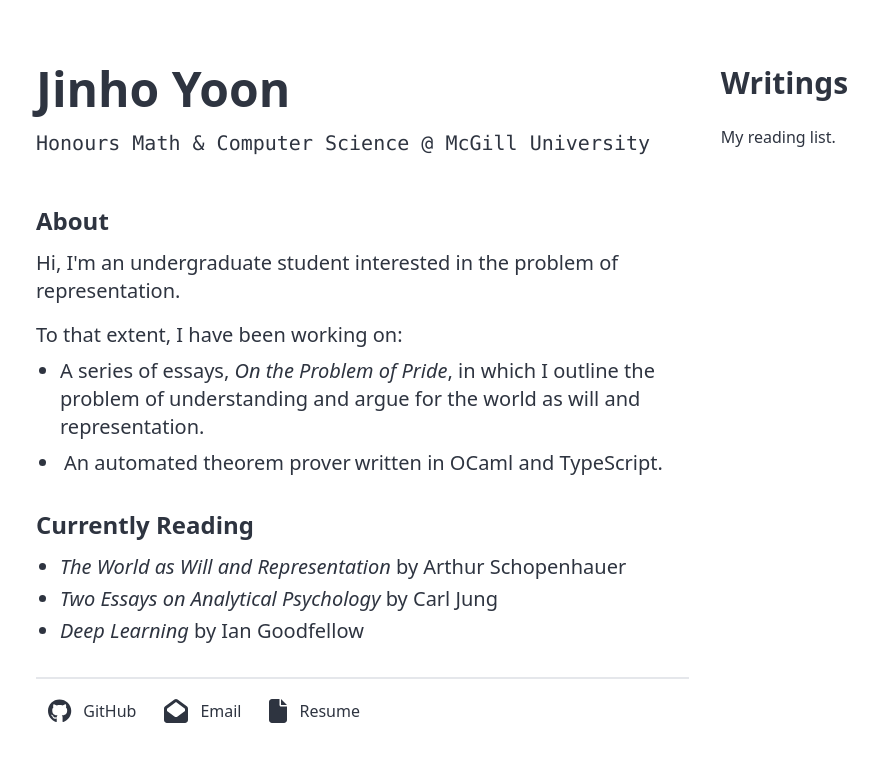
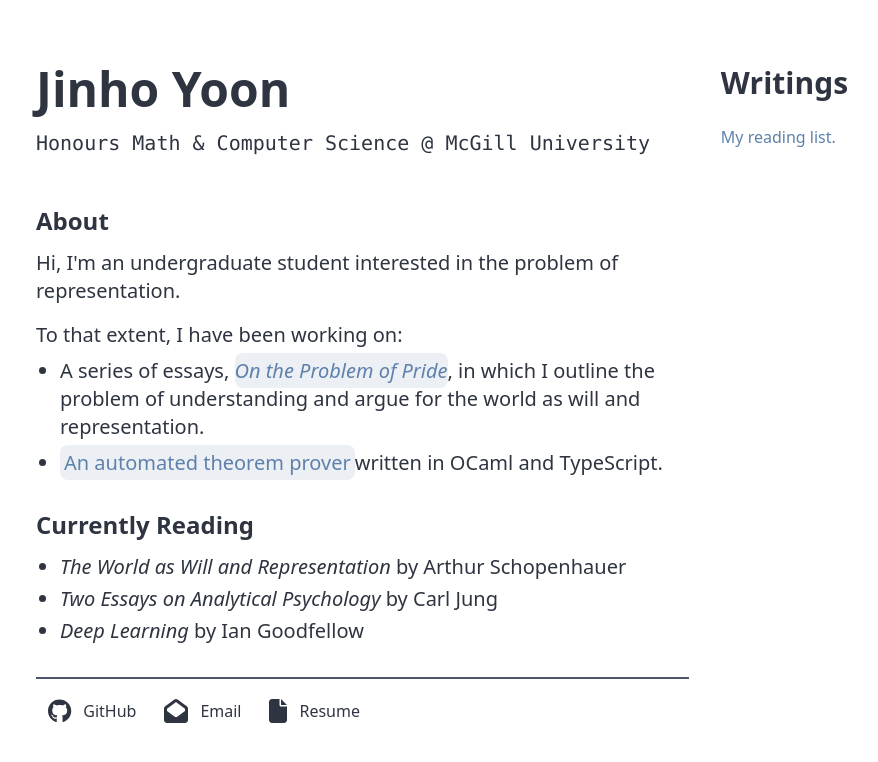
Before and after one commit to jinh0/jinho.xyz, a Next.js app: page / in a window 1280 px wide. Shown: the top 762 px of the page, without its empty margins (60-938 px from the left). Built offline with nearby package versions, Linux system fonts and the light colour scheme.

Commit message:
fix(css): add correct TailwindCSS theme

```diff
--- a/components/home/Heading.tsx
+++ b/components/home/Heading.tsx
@@ -1,19 +1,12 @@
 import React from 'react'
-import About from './About'
 
 const Heading = () => {
   return (
-    <div className="">
-      <div className="flex flex-col">
-        <div className="pb-12 border-fg4">
-          <p className="text-4xl md:text-5xl font-extrabold mb-4">Jinho Yoon</p>
-          <p className="text-base md:text-xl font-normal font-mono">
-            Honours Math & Computer Science @ McGill University
-          </p>
-        </div>
-
-        <About />
-      </div>
+    <div className="pb-12 border-fg4">
+      <p className="text-4xl md:text-5xl font-extrabold mb-4">Jinho Yoon</p>
+      <p className="text-base md:text-xl font-normal font-mono">
+        Honours Math & Computer Science @ McGill University
+      </p>
     </div>
   )
 }
--- a/pages/index.tsx
+++ b/pages/index.tsx
@@ -1,3 +1,4 @@
+import About from '@components/home/About'
 import Footer from '@components/home/Footer'
 import Heading from '@components/home/Heading'
 import type { NextPage } from 'next'
@@ -14,7 +15,12 @@ const Home: NextPage = () => {
       <div className="md:w-screen md:h-screen flex flex-row bg-gradient-to-r from-white-0 to-bg1 p-8 lg:p-24 transition-all text-[#2E3440]">
         <div className="w-full self-center flex flex-col md:flex-row">
           <div className="w-full lg:w-3/5">
-            <Heading />
+            <div className="">
+              <div className="flex flex-col">
+                <Heading />
+                <About />
+              </div>
+            </div>
             <Footer />
           </div>
 
--- a/styles/index.css
+++ b/styles/index.css
@@ -16,7 +16,7 @@
   /* 2 */
   border-style: solid;
   /* 2 */
-  border-color: #e5e7eb;
+  border-color: currentColor;
   /* 2 */
 }
 
@@ -621,8 +621,27 @@ video {
   border-top-width: 2px;
 }
 
+.border-bg2 {
+  --tw-border-opacity: 1;
+  border-color: rgb(229 233 240 / var(--tw-border-opacity));
+}
+
+.border-fg4 {
+  --tw-border-opacity: 1;
+  border-color: rgb(76 86 106 / var(--tw-border-opacity));
+}
+
+.bg-bg1 {
+  --tw-bg-opacity: 1;
+  background-color: rgb(236 239 244 / var(--tw-bg-opacity));
+}
+
 .bg-gradient-to-r {
   background-image: linear-gradient(to right, var(--tw-gradient-stops));
+}
+
+.to-bg1 {
+  --tw-gradient-to: #ECEFF4;
 }
 
 .p-8 {
@@ -736,6 +755,11 @@ video {
   color: rgb(46 52 64 / var(--tw-text-opacity));
 }
 
+.text-primary {
+  --tw-text-opacity: 1;
+  color: rgb(94 129 172 / var(--tw-text-opacity));
+}
+
 .outline {
   outline-style: solid;
 }
@@ -760,6 +784,21 @@ video {
 
 .duration-150 {
   transition-duration: 150ms;
+}
+
+.hover\:bg-bg2:hover {
+  --tw-bg-opacity: 1;
+  background-color: rgb(229 233 240 / var(--tw-bg-opacity));
+}
+
+.hover\:bg-bg1:hover {
+  --tw-bg-opacity: 1;
+  background-color: rgb(236 239 244 / var(--tw-bg-opacity));
+}
+
+.group:hover .group-hover\:bg-bg2 {
+  --tw-bg-opacity: 1;
+  background-color: rgb(229 233 240 / var(--tw-bg-opacity));
 }
 
 @media (min-width: 768px) {
```
Also changed, not shown: tailwind.config.js (+19 -1 lines).
